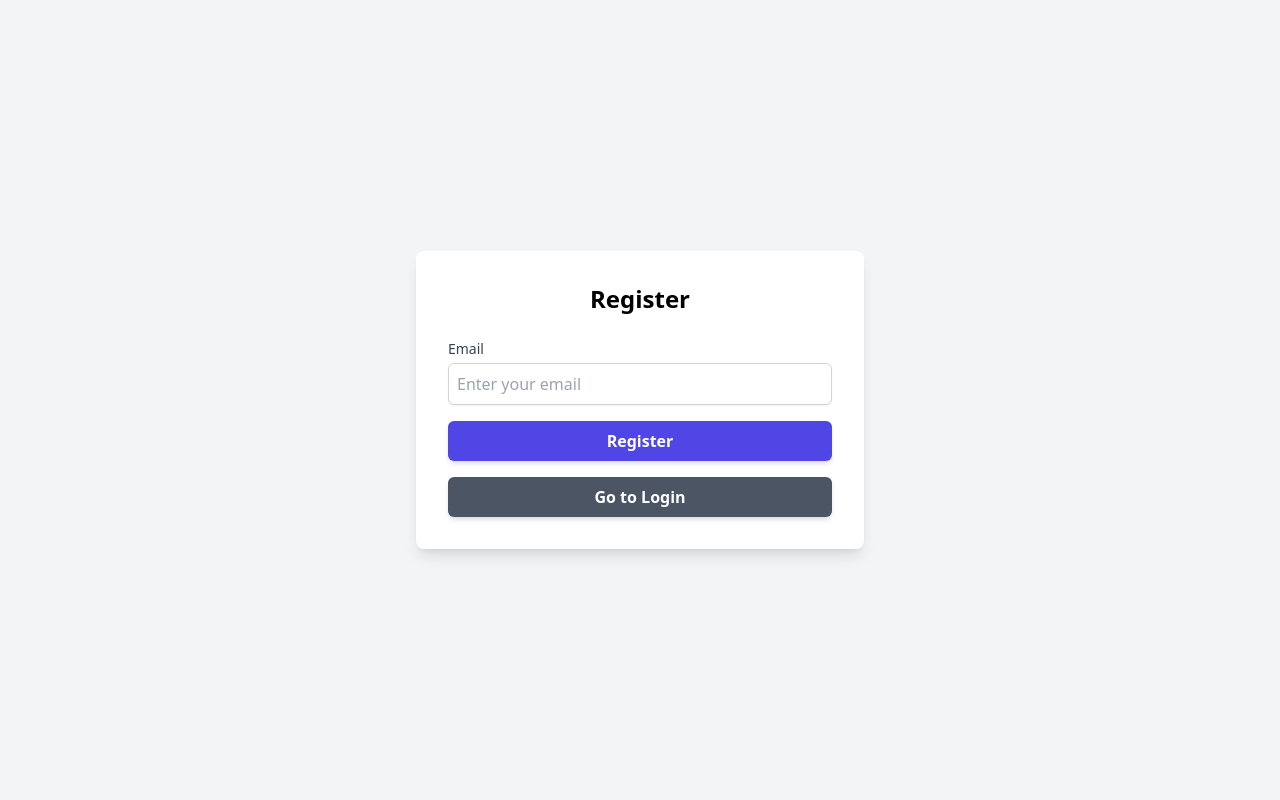
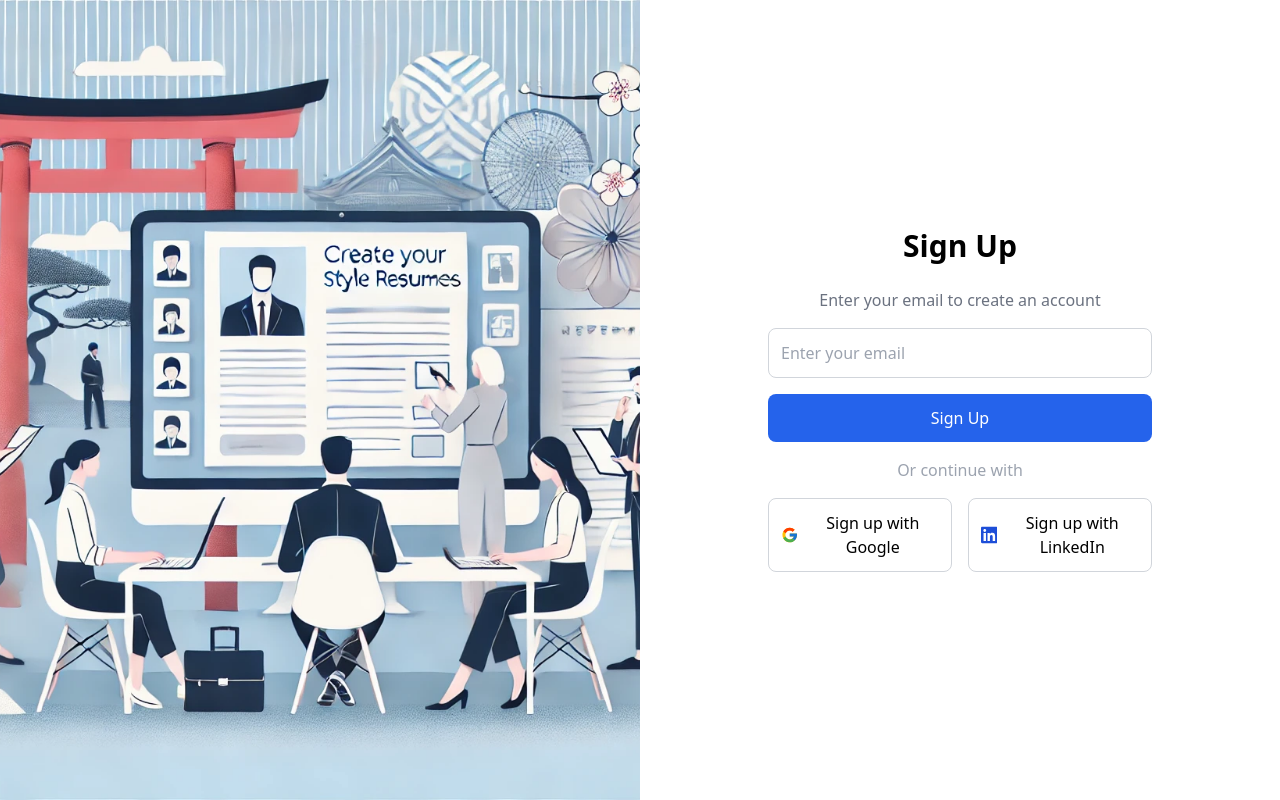
Before and after one commit to kanghouchao/JobProfile, a React (Create React App) app in the folder frontend/: page /register in a window 1280 px wide. Built offline with nearby package versions, Linux system fonts and the light colour scheme.

Commit message:
update login and register page

```diff
--- a/frontend/package.json
+++ b/frontend/package.json
@@ -11,6 +11,7 @@
     "react-dom": "^18.3.1",
     "react-hook-form": "^7.54.1",
     "react-i18next": "^11.18.6",
+    "react-icons": "^5.5.0",
     "react-router-dom": "^7.1.1",
     "react-scripts": "5.0.1",
     "web-vitals": "^2.1.4"
--- a/frontend/src/locales/en/Auth.json
+++ b/frontend/src/locales/en/Auth.json
@@ -1,8 +1,19 @@
 {
+    "login": {
         "title": "Login",
         "username": "Username",
         "password": "Password",
         "login": "Login",
         "haveAccount": "Don't have an account?",
         "registerHere": "Register here"
+    },
+    "register": {
+        "title": "Sign Up",
+        "subtitle": "Enter your email to create an account",
+        "emailPlaceholder": "Enter your email",
+        "submit": "Sign Up",
+        "or": "Or continue with",
+        "google": "Sign up with Google",
+        "linkedin": "Sign up with LinkedIn"
     }
+}
--- a/frontend/src/locales/ja/Auth.json
+++ b/frontend/src/locales/ja/Auth.json
@@ -1,8 +1,19 @@
 {
+    "login":{
         "title": "ログイン",
         "username": "ユーズ",
         "password": "パスワード",
         "login": "ログイン",
         "haveAccount": "登録していないんですか?",
         "registerHere": "こちらへ"
+    },
+    "register": {
+        "title": "新規登録",
+        "subtitle": "メールアドレスを入力してアカウントを作成",
+        "emailPlaceholder": "メールアドレスを入力",
+        "submit": "登録する",
+        "or": "または以下の方法で続行",
+        "google": "Google で登録",
+        "linkedin": "LinkedIn で登録"
     }
+}
--- a/frontend/src/locales/zh/Auth.json
+++ b/frontend/src/locales/zh/Auth.json
@@ -1,8 +1,19 @@
 {
+    "login":{
         "title": "登陆",
         "username": "用户名",
         "password": "密码",
         "login": "登陆",
         "haveAccount": "还没有注册账号?",
         "registerHere": "点击注册"
+    },
+    "register": {
+        "title": "注册",
+        "subtitle": "输入您的邮箱以创建账户",
+        "emailPlaceholder": "输入您的邮箱",
+        "submit": "注册",
+        "or": "或者使用以下方式继续",
+        "google": "使用 Google 注册",
+        "linkedin": "使用 LinkedIn 注册"
     }
+}
--- a/frontend/src/pages/Auth/Login.jsx
+++ b/frontend/src/pages/Auth/Login.jsx
@@ -1,10 +1,10 @@
 import React, { useState } from 'react';
-import userService from '../../services/auth/authService';
 import { useNavigate } from 'react-router-dom';
 import { useTranslation } from "react-i18next";
+import userService from '../../services/auth/authService';
 
 const Login = () => {
-  const { t } = useTranslation("auth");
+  const { t } = useTranslation('auth');
   const [username, setUsername] = useState('');
   const [password, setPassword] = useState('');
   const navigate = useNavigate();
@@ -22,14 +22,17 @@ const Login = () => {
   };
 
   return (
-    <div className="bg-gray-100 h-screen flex items-center justify-center">
-      <div className="bg-white p-8 rounded-lg shadow-lg w-full sm:w-96">
-        <h2 className="text-2xl font-bold text-center text-gray-700 mb-6">{t("title")}</h2>
+    <div className="flex h-screen">
 
-        <form onSubmit={handleLogin}>
+      <div className="hidden md:flex flex-1 bg-cover bg-center" style={{ backgroundImage: "url('/images/register-bg.png')" }}>
+      </div>
+
+      <div className="w-full md:w-1/2 flex flex-col justify-center items-center p-6 md:p-12">
+        <h2 className="text-3xl font-semibold mb-6">{t("login.title")}</h2>
+        <form onSubmit={handleLogin} className="w-full max-w-md">
           <div className="mb-4">
             <label htmlFor="username" className="block text-sm font-medium text-gray-600">
-              {t("username")}
+              {t("login.username")}
             </label>
             <input
               type="email"
@@ -44,7 +47,7 @@ const Login = () => {
 
           <div className="mb-6">
             <label htmlFor="password" className="block text-sm font-medium text-gray-600">
-              {t("password")}
+              {t("login.password")}
             </label>
             <input
               type="password"
@@ -61,15 +64,15 @@ const Login = () => {
             type="submit"
             className="w-full py-3 bg-blue-500 text-white font-semibold rounded-md hover:bg-blue-600 focus:outline-none focus:ring-2 focus:ring-blue-500"
           >
-            {t("login")}
+            {t("login.login")}
           </button>
         </form>
 
         <div className="mt-4 text-center">
           <p className="text-sm text-gray-600">
-            {t("haveAccount")}{'  '}
+            {t("login.haveAccount")} {' '}
             <a href="/register" className="text-blue-500 hover:text-blue-600">
-               {t("registerHere")}
+              {t("login.registerHere")}
             </a>
           </p>
         </div>
--- a/frontend/src/pages/Auth/Register.jsx
+++ b/frontend/src/pages/Auth/Register.jsx
@@ -1,8 +1,12 @@
 import React, { useState } from 'react';
+import { FcGoogle } from "react-icons/fc";
+import { FaLinkedin } from "react-icons/fa";
 import userService from '../../services/auth/authService';
 import { useNavigate } from 'react-router-dom';
+import { useTranslation } from "react-i18next";
 
 const Register = () => {
+  const { t } = useTranslation('auth');
   const [email, setEmail] = useState('');
   const navigate = useNavigate();
 
@@ -16,46 +20,45 @@ const Register = () => {
     }
   };
 
-  const handleLoginRedirect = () => {
-    navigate('/login');
-  };
+  return (
+    <div className="flex h-screen">
+      {/* Left Side - Background Image */}
+      <div className="hidden md:flex flex-1 bg-cover bg-center" style={{ backgroundImage: "url('/images/register-bg.png')" }}>
+      </div>
 
-  return (
-    <div className="flex justify-center items-center min-h-screen bg-gray-100">
-      <div className="w-full max-w-md p-8 bg-white rounded-lg shadow-lg">
-        <h2 className="text-2xl font-semibold text-center mb-6">Register</h2>
-        <form onSubmit={handleSubmit}>
-          <div className="mb-4">
-            <label htmlFor="email" className="block text-sm font-medium text-gray-700">Email</label>
-            <input
-              type="email"
-              id="email"
-              name="email"
-              value={email}
-              onChange={(e) => setEmail(e.target.value)}
-              placeholder="Enter your email"
-              required
-              className="mt-1 p-2 w-full border border-gray-300 rounded-md shadow-sm focus:ring-indigo-500 focus:border-indigo-500"
-            />
-          </div>
+      {/* Right Side - Registration Form */}
+      <div className="w-full md:w-1/2 flex flex-col justify-center items-center p-6 md:p-12">
+        <h2 className="text-3xl font-semibold mb-6">{t('register.title')}</h2>
+        <p className="text-gray-500 mb-4">{t('register.subtitle')}</p>
 
+        <form onSubmit={handleSubmit} className="w-full max-w-sm">
+          <input
+            type="email"
+            placeholder={t('register.emailPlaceholder')}
+            value={email}
+            onChange={(e) => setEmail(e.target.value)}
+            className="mb-4 w-full p-3 border border-gray-300 rounded-lg focus:ring-2 focus:ring-blue-500 focus:outline-none"
+          />
           <button
             type="submit"
-            className="w-full py-2 px-4 bg-indigo-600 text-white font-semibold rounded-md shadow-md hover:bg-indigo-700 focus:ring-2 focus:ring-indigo-500 mb-4"
-          >
-            Register
+            className="w-full bg-blue-600 text-white p-3 rounded-lg hover:bg-blue-700 transition">
+            {t('register.submit')}
           </button>
         </form>
 
-        <button
-          onClick={handleLoginRedirect}
-          className="w-full py-2 px-4 bg-gray-600 text-white font-semibold rounded-md shadow-md hover:bg-gray-700 focus:ring-2 focus:ring-gray-500"
-        >
-          Go to Login
-        </button>
+        <div className="my-4 text-gray-400">{t('register.or')}</div>
+
+        <div className="flex w-full max-w-sm space-x-4">
+          <button className="flex-1 flex items-center justify-center p-3 border border-gray-300 rounded-lg hover:bg-gray-100 transition">
+            <FcGoogle className="mr-2" size={20} /> {t('register.google')}
+          </button>
+          <button className="flex-1 flex items-center justify-center p-3 border border-gray-300 rounded-lg hover:bg-gray-100 transition">
+            <FaLinkedin className="text-blue-700 mr-2" size={20} /> {t('register.linkedin')}
+          </button>
+        </div>
       </div>
     </div>
   );
-};
+}
 
 export default Register;
```
Also changed, not shown: frontend/public/images/register-bg.png (added). Lines whose indentation alone changed are shown as unchanged.
